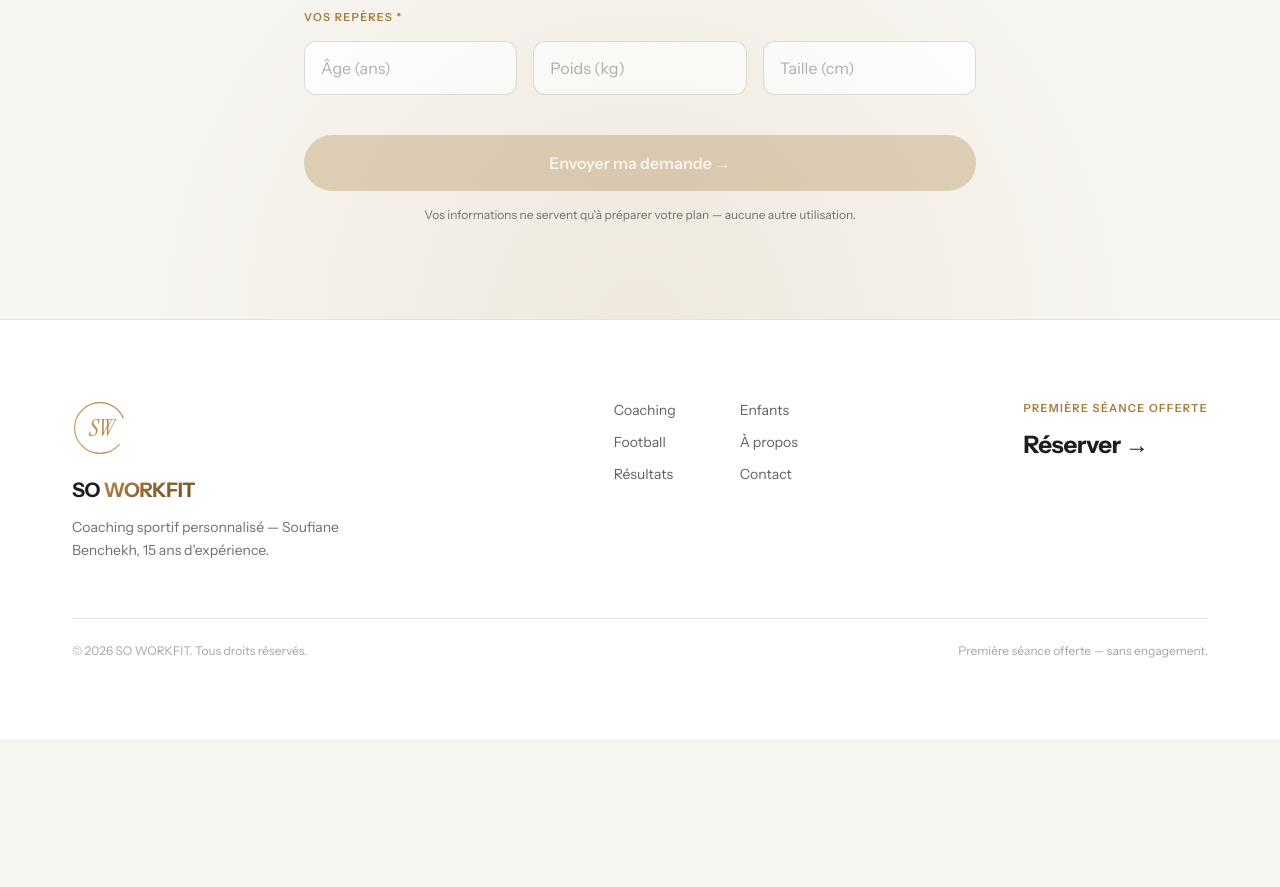
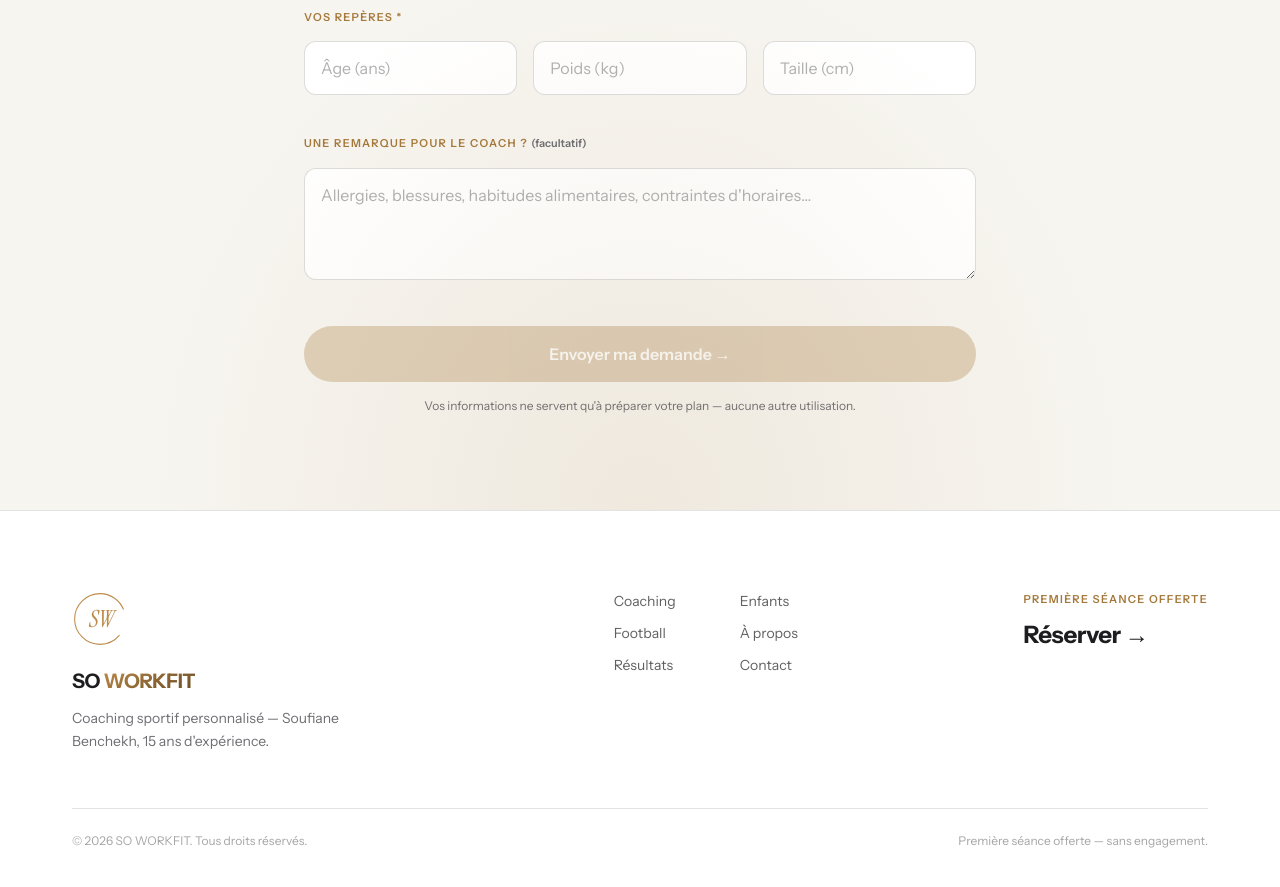
Before and after one commit to Mrvision92/soworkfit, a Next.js app: page /plan-alimentaire in a window 1280 px wide. Shown: the part 820-1707 px from the top of the page. Before the commit the page ends 1559 px from the top, so only its background shows below. Built offline with nearby package versions, Linux system fonts and the light colour scheme.

Commit message:
Plan alimentaire : champ remarque libre pour tous les objectifs
Co-Authored-By: Claude Fable 5 <noreply@anthropic.com>

```diff
--- a/src/components/nutrition/PlanForm.tsx
+++ b/src/components/nutrition/PlanForm.tsx
@@ -31,6 +31,7 @@ export function PlanForm() {
     poids: "",
     age: "",
     taille: "",
+    note: "",
   });
 
   const isFoot = objectif === "Spécifique football";
@@ -55,6 +56,7 @@ export function PlanForm() {
       `Objectif : ${objectif ?? ""}`,
       ...(isFoot && poste ? [`Poste : ${poste}`] : []),
       `Âge : ${form.age} ans · Poids : ${form.poids} kg · Taille : ${form.taille} cm`,
+      ...(form.note.trim() ? [`Remarque : ${form.note.trim()}`] : []),
     ];
     return lines.join("\n");
   }, [form, objectif, poste, isFoot]);
@@ -208,6 +210,17 @@ export function PlanForm() {
               />
             </div>
 
+            {/* Remarque libre — quel que soit l'objectif */}
+            <p className="label-text mt-10 mb-4 text-bronze">
+              Une remarque pour le coach ? <span className="text-sand normal-case tracking-normal">(facultatif)</span>
+            </p>
+            <textarea
+              className={`${inputCls} min-h-28 resize-y`}
+              placeholder="Allergies, blessures, habitudes alimentaires, contraintes d'horaires…"
+              value={form.note}
+              onChange={(e) => setForm({ ...form, note: e.target.value })}
+            />
+
             <button
               type="submit"
               disabled={!canSubmit}
@@ -234,6 +247,9 @@ export function PlanForm() {
                   "Repères",
                   `${form.age} ans · ${form.poids} kg · ${form.taille} cm`,
                 ],
+                ...(form.note.trim()
+                  ? [["Remarque", form.note.trim()] as const]
+                  : []),
               ].map(([k, v]) => (
                 <div
                   key={k}
```
